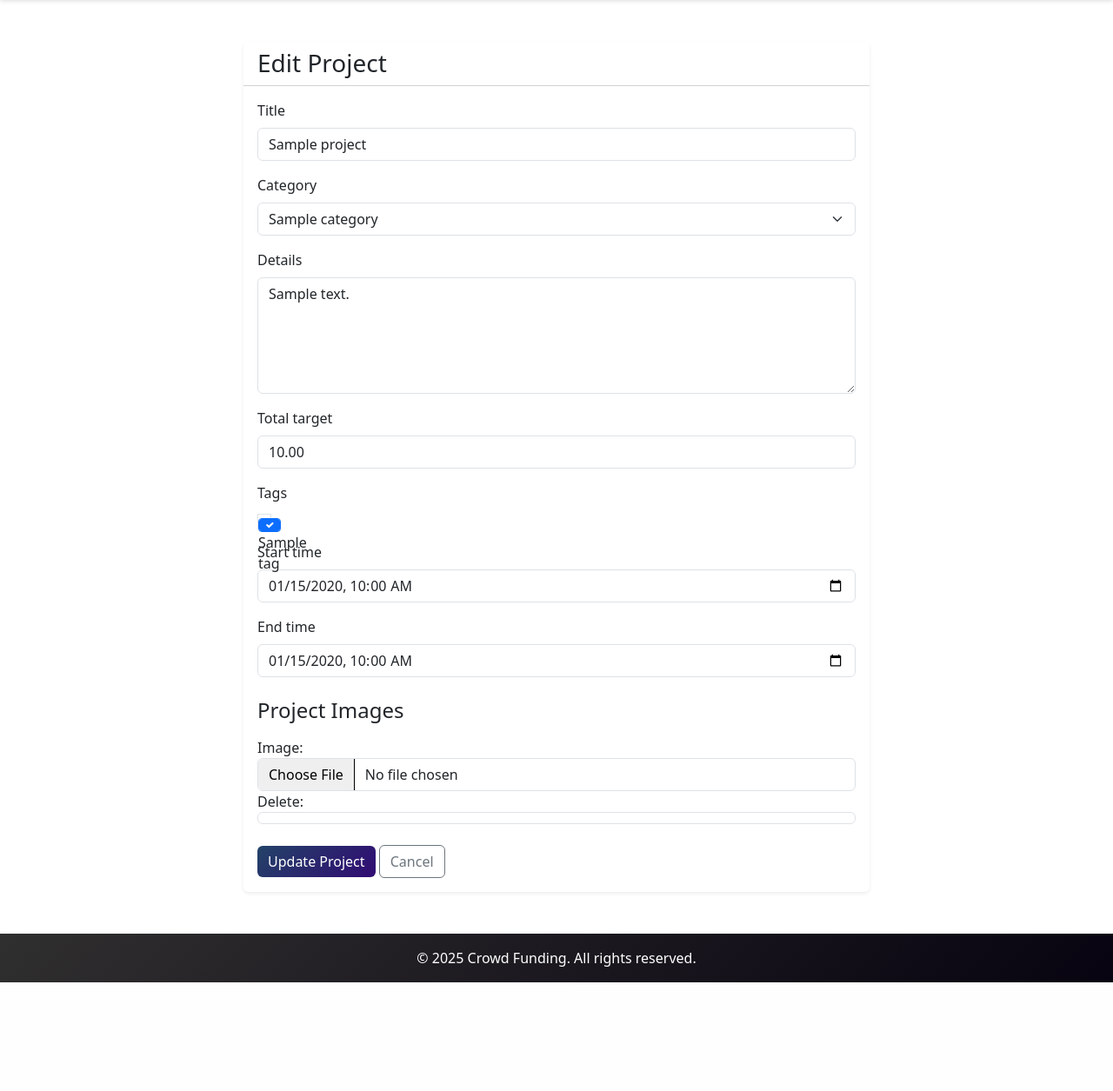
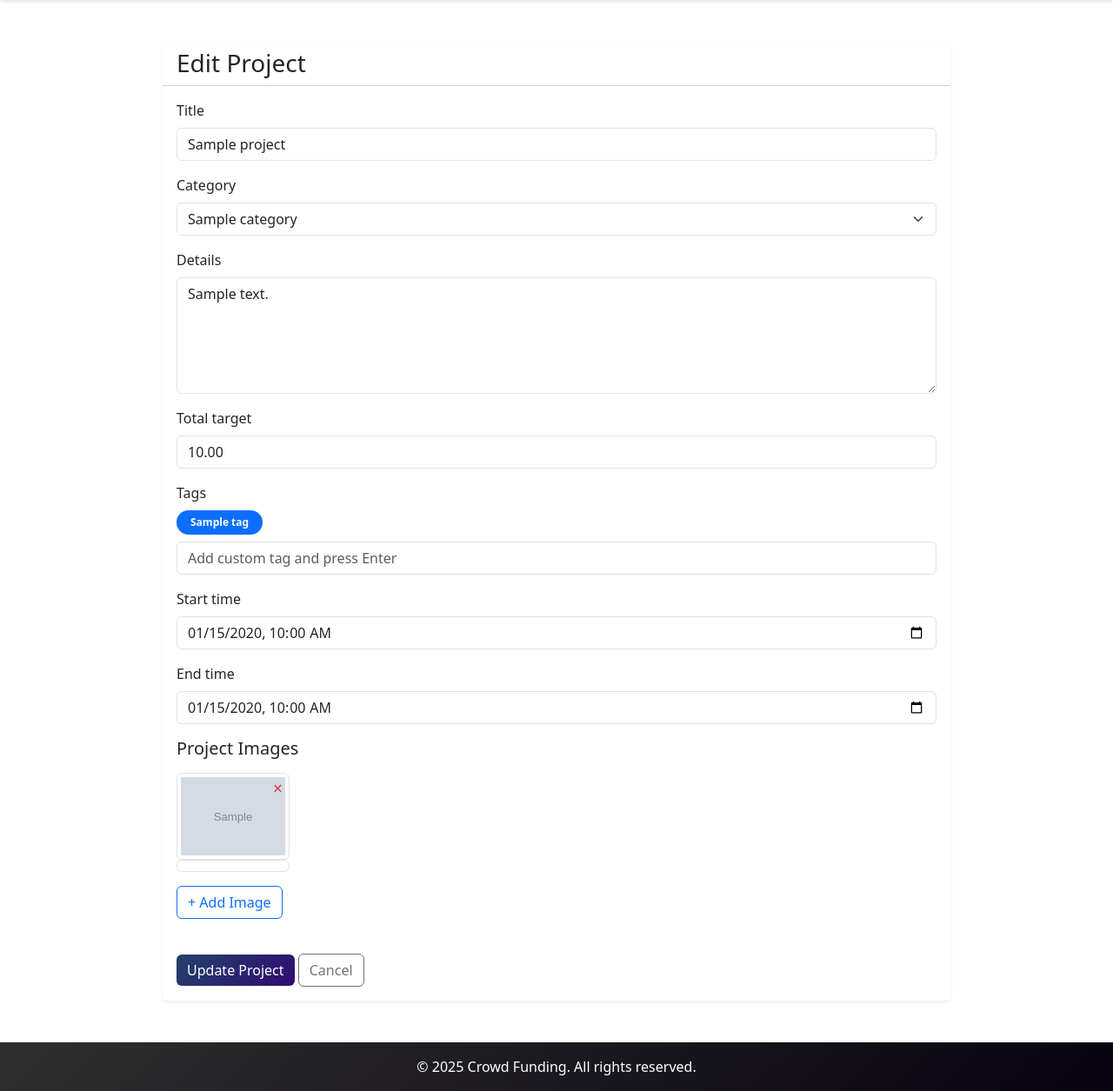
Before and after one commit to AymanCE-SE/Django-CrowdFunding, a Django app: page /projects/edit/1/ in a window 1280 px wide. Shown: the part 58-1313 px from the top of the page at 87% size. Before the commit the page ends 1188 px from the top, so only its background shows below. Run offline with Django 5.2, Linux system fonts and the light colour scheme; a user stored in the database is signed in; tables that the repository leaves empty hold one stand-in row (values such as "Sample post"); grey boxes marked "Sample" are stand-in pictures; some libraries are stand-ins or nearby versions.

Commit message:
imporve edit project template

```diff
--- a/projects/templates/projects/edit_project.html
+++ b/projects/templates/projects/edit_project.html
@@ -4,7 +4,7 @@
 {% block content %}
 <div class="container py-4">
     <div class="row justify-content-center">
-        <div class="col-md-8">
+        <div class="col-md-10">
             <div class="card shadow-sm">
                 <div class="card-header bg-transparent">
                     <h3 class="card-title mb-0">Edit Project</h3>
@@ -16,53 +16,71 @@
                         {% if messages %}
                         <div class="messages mb-3">
                             {% for message in messages %}
-                            <div class="alert alert-{{ message.tags }}">
-                                {{ message }}
-                            </div>
+                            <div class="alert alert-{{ message.tags }}">{{ message }}</div>
                             {% endfor %}
                         </div>
                         {% endif %}
 
-                        <!-- Project Form -->
+                        <!-- Project Fields -->
                         {% for field in project_form %}
                         <div class="mb-3">
                             <label class="form-label">{{ field.label }}</label>
-                            {{ field }}
+
+                            {% if field.name == 'tags' %}
+                                <input type="hidden" name="tags" id="id_tags" value="{{ field.value|join:',' }}">
+                                <div id="tag-badges" class="d-flex flex-wrap gap-2 mb-2">
+                                    {% for tag in field.field.choices %}
+                                        {% with tag.0 as tag_id %}
+                                        <span
+                                            class="badge rounded-pill px-3 py-2 bg-secondary text-white tag-badge {% if tag_id in field.value %}active{% endif %}"
+                                            data-tag="{{ tag_id }}">
+                                            {{ tag.1 }}
+                                        </span>
+                                        {% endwith %}
+                                    {% endfor %}
+                                </div>
+                                <input type="text" id="new-tag-input" class="form-control" placeholder="Add custom tag and press Enter">
+                            {% else %}
+                                {{ field }}
+                            {% endif %}
+
                             {% if field.help_text %}
                             <small class="form-text text-muted">{{ field.help_text }}</small>
                             {% endif %}
                             {% if field.errors %}
-                            <div class="invalid-feedback d-block">
-                                {{ field.errors }}
-                            </div>
+                            <div class="invalid-feedback d-block">{{ field.errors }}</div>
                             {% endif %}
                         </div>
                         {% endfor %}
 
-                        <!-- Image Formset -->
-                        <h4 class="mt-4 mb-3">Project Images</h4>
+                        <!-- Project Images -->
+                        <h5 class="mb-3">Project Images</h5>
                         {{ image_formset.management_form }}
-                        {% for form in image_formset %}
-                        <div class="image-form mb-3">
+
+                        <!-- Existing images row -->
+                        <div class="d-flex flex-wrap gap-3 mb-3">
+                            {% for form in image_formset %}
                             {% if form.instance.image %}
-                            <div class="current-image mb-2">
-                                <img src="{{ form.instance.image.url }}"
-                                     class="img-thumbnail"
-                                     style="max-height: 100px">
+                            <div class="position-relative">
+                                <img src="{{ form.instance.image.url }}" class="img-thumbnail" style="max-height: 100px">
+                                {{ form.id }}
+                                {{ form.DELETE }}
+                                <button type="button" class="btn btn-sm btn-danger position-absolute top-0 end-0 remove-image-btn">&times;</button>
                             </div>
                             {% endif %}
-                            {{ form }}
+                            {% endfor %}
                         </div>
-                        {% endfor %}
+
+                        <!-- New images will be added here -->
+                        <div id="image-formset" class="mb-3"></div>
+
+                        <button type="button" class="btn btn-outline-primary mb-3" id="add-image-btn">
+                            + Add Image
+                        </button>
 
                         <div class="mt-4">
-                            <button type="submit" class="btn btn-primary">
-                                Update Project
-                            </button>
-                            <a href="{% url 'projects:project_detail' pk=project.pk %}"
-                               class="btn btn-outline-secondary">
-                                Cancel
-                            </a>
+                            <button type="submit" class="btn btn-primary">Update Project</button>
+                            <a href="{% url 'projects:project_detail' pk=project.pk %}" class="btn btn-outline-secondary">Cancel</a>
                         </div>
                     </form>
                 </div>
@@ -74,18 +92,104 @@
 
 {% block extra_js %}
 <script>
-document.addEventListener('DOMContentLoaded', function() {
-    // Style file inputs
+document.addEventListener('DOMContentLoaded', function () {
     const fileInputs = document.querySelectorAll('input[type="file"]');
-    fileInputs.forEach(input => {
-        input.classList.add('form-control');
+    fileInputs.forEach(input => input.classList.add('form-control'));
+
+    const formInputs = document.querySelectorAll('input:not([type="file"]):not([type="hidden"]), textarea, select');
+    formInputs.forEach(input => input.classList.add('form-control'));
+
+    // Tags handling
+    const tagBadges = document.querySelectorAll('.tag-badge');
+    const tagsInput = document.getElementById('id_tags');
+    const newTagInput = document.getElementById('new-tag-input');
+
+    function updateTagsInput() {
+        const selectedTags = [...document.querySelectorAll('.tag-badge.active')].map(tag => tag.dataset.tag);
+        tagsInput.value = selectedTags.join(',');
+    }
+
+    tagBadges.forEach(badge => {
+        badge.addEventListener('click', () => {
+            badge.classList.toggle('active');
+            updateTagsInput();
+        });
     });
 
-    // Style all form inputs
-    const formInputs = document.querySelectorAll('input:not([type="file"]), textarea, select');
-    formInputs.forEach(input => {
-        input.classList.add('form-control');
+    newTagInput.addEventListener('keypress', function (e) {
+        if (e.key === 'Enter') {
+            e.preventDefault();
+            const value = this.value.trim();
+            if (value && ![...document.querySelectorAll('.tag-badge')].some(b => b.dataset.tag === value)) {
+                const span = document.createElement('span');
+                span.className = 'badge rounded-pill px-3 py-2 bg-primary text-white tag-badge active';
+                span.dataset.tag = value;
+                span.innerText = value;
+                span.addEventListener('click', function () {
+                    this.classList.toggle('active');
+                    updateTagsInput();
+                });
+                document.getElementById('tag-badges').appendChild(span);
+                updateTagsInput();
+                this.value = '';
+            }
+        }
     });
+
+    // Image formset
+    const addImageBtn = document.getElementById('add-image-btn');
+    const imageFormset = document.getElementById('image-formset');
+    const totalForms = document.querySelector('#id_form-TOTAL_FORMS');
+
+    addImageBtn.addEventListener('click', function () {
+        const formCount = parseInt(totalForms.value);
+        const newDiv = document.createElement('div');
+        newDiv.className = 'image-form border rounded p-2 mb-2 position-relative';
+
+        newDiv.innerHTML = `
+            <input type="file" name="form-${formCount}-image" id="id_form-${formCount}-image" class="form-control mb-2" required>
+            <input type="hidden" name="form-${formCount}-id" id="id_form-${formCount}-id">
+            <input type="checkbox" name="form-${formCount}-DELETE" id="id_form-${formCount}-DELETE" style="display:none">
+            <button type="button" class="btn btn-sm btn-danger position-absolute top-0 end-0 remove-image-btn">&times;</button>
+        `;
+
+        imageFormset.appendChild(newDiv);
+        totalForms.value = formCount + 1;
+    });
+
+    // remove image dynamically
+    document.addEventListener('click', function (e) {
+        if (e.target.classList.contains('remove-image-btn')) {
+            const container = e.target.closest('.image-form') || e.target.closest('.position-relative');
+            const deleteCheckbox = container.querySelector('input[type="checkbox"]');
+            if (deleteCheckbox) {
+                deleteCheckbox.checked = true;
+                container.style.display = 'none';
+            } else {
+                container.remove();
+            }
+        }
+        });
 });
 </script>
+
+<style>
+.tag-badge {
+    cursor: pointer;
+    transition: 0.2s;
+}
+.tag-badge.active {
+    background-color: #0d6efd !important;
+    color: white !important;
+}
+.image-form {
+    background-color: #f8f9fa;
+}
+.remove-image-btn {
+    border: none;
+    background: none;
+    font-size: 1.2rem;
+    color: #dc3545;
+}
+</style>
 {% endblock %}
--- a/projects/views.py
+++ b/projects/views.py
@@ -3,13 +3,14 @@ from django.contrib.auth.decorators import login_required
 from django.db.models import Avg, Sum, F
 from django.contrib import messages
 from django.core.paginator import Paginator
-
+from django.forms import modelformset_factory
 from .forms import (
     ProjectForm,
     ProjectImageFormSet,
     DonationForm,
     CommentForm,
-    RatingForm
+    RatingForm,
+    ProjectImageForm
 )
 from .models import (
     Project,
@@ -90,7 +91,7 @@ def create_project(request):
                     # Save images
                     images = image_formset.save(commit=False)
                     for image in images:
-                        if image.image:
+                        if image.image:  # Only save image if it exists
                             image.project = project
                             image.save()
 
@@ -99,12 +100,13 @@ def create_project(request):
                 except Exception as e:
                     messages.error(request, f'Error creating project: {str(e)}')
         else:
+            # Show form errors
             for field, errors in project_form.errors.items():
                 for error in errors:
                     messages.error(request, f'{field}: {error}')
     else:
         project_form = ProjectForm()
-        image_formset = ProjectImageFormSet(queryset=ProjectImage.objects.none())
+        image_formset = ProjectImageFormSet(queryset=ProjectImage.objects.none())  # No images to pre-load
 
     context = {
         'project_form': project_form,
@@ -223,45 +225,53 @@ def rate_project(request, pk):
 
 
 @login_required
+@login_required
 def edit_project(request, pk):
     project = get_object_or_404(Project, pk=pk)
 
-    # Check if user is the project creator
     if project.created_by != request.user:
         messages.error(request, "You don't have permission to edit this project.")
         return redirect('projects:project_detail', pk=project.pk)
 
     if request.method == 'POST':
         project_form = ProjectForm(request.POST, request.FILES, instance=project)
-        image_formset = ProjectImageFormSet(request.POST, request.FILES,
-                                          queryset=project.images.all())
+        ImageFormSet = modelformset_factory(ProjectImage, form=ProjectImageForm, extra=0, can_delete=True)
+        image_formset = ImageFormSet(request.POST, request.FILES, queryset=ProjectImage.objects.filter(project=project))
 
         if project_form.is_valid() and image_formset.is_valid():
             try:
+                # Save project changes
                 project = project_form.save()
-                # Handle image formset
+
+                # Save new images and handle deletions
                 images = image_formset.save(commit=False)
                 for image in images:
                     image.project = project
                     image.save()
-                # Delete marked images
+
+                # Delete images marked for deletion
                 for obj in image_formset.deleted_objects:
                     obj.delete()
 
                 messages.success(request, 'Project updated successfully!')
                 return redirect('projects:project_detail', pk=project.pk)
+
             except Exception as e:
                 messages.error(request, f'Error updating project: {str(e)}')
+        else:
+            print("Project Form Errors:", project_form.errors)
+            print("Image Formset Errors:", image_formset.errors)
+
     else:
         project_form = ProjectForm(instance=project)
-        image_formset = ProjectImageFormSet(queryset=project.images.all())
+        ImageFormSet = modelformset_factory(ProjectImage, form=ProjectImageForm, extra=0, can_delete=True)
+        image_formset = ImageFormSet(queryset=ProjectImage.objects.filter(project=project))
 
     return render(request, 'projects/edit_project.html', {
         'project_form': project_form,
         'image_formset': image_formset,
-        'project': project
+        'project': project,
     })
-
 
 @login_required
 def delete_project(request, pk):
```
